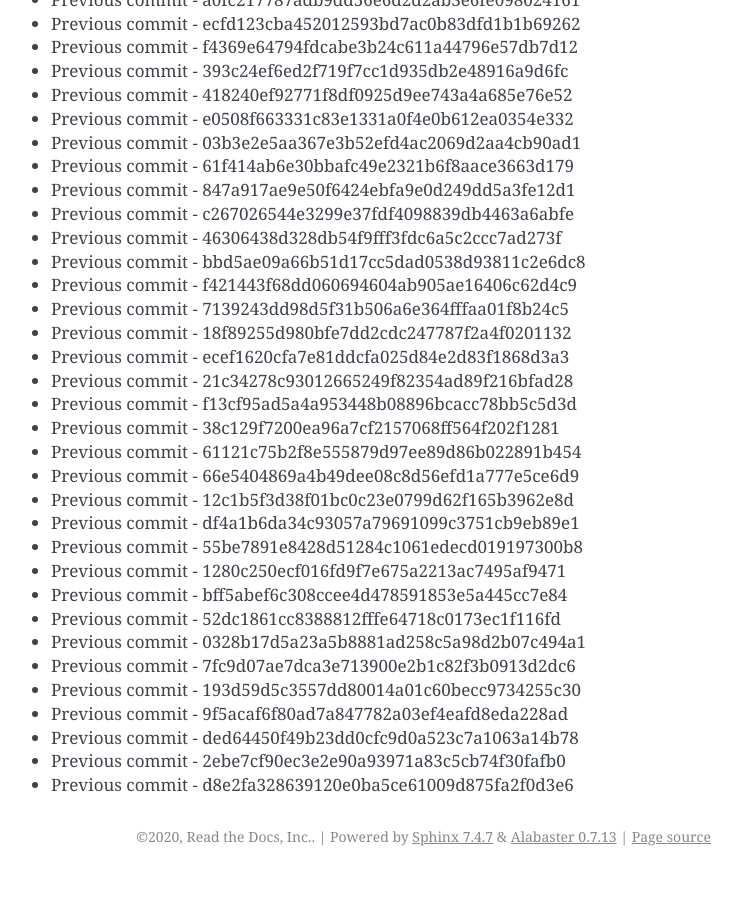
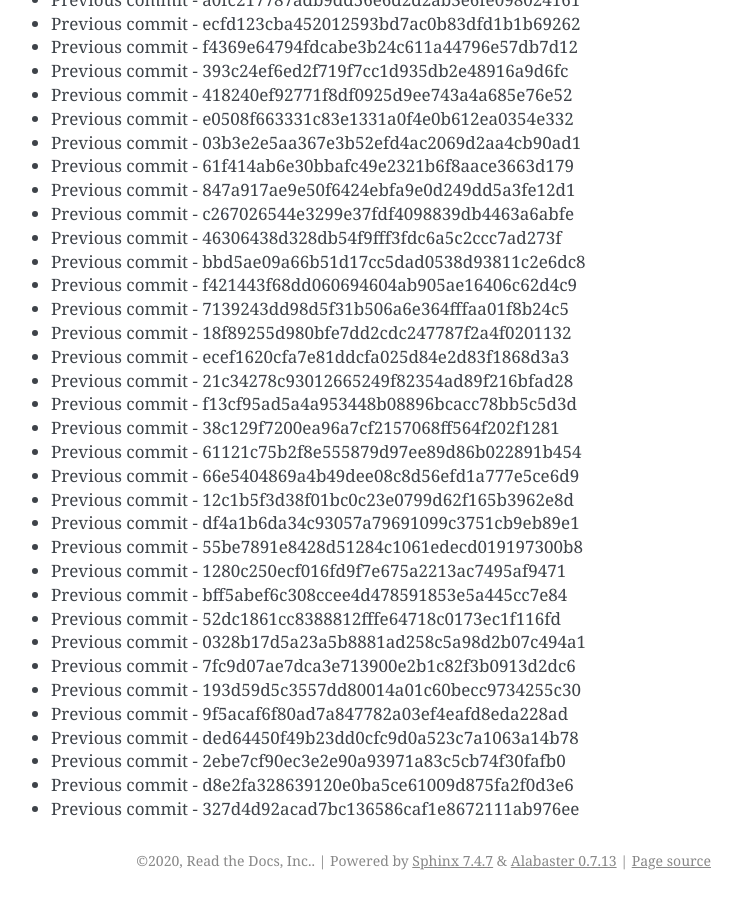
Before and after one commit to readthedocs/rtd-git-stresstest, a Sphinx documentation site: the page built from docs/updates.rst, in a window 1280 px wide and 900 px high, scrolled down 57792 px. Shown: the whole window, without its empty margins (399-1141 px from the left). Built offline with Sphinx 7.4.7, drawn with Linux system fonts in a browser that asks for light colours; before the commit the page ends 58668 px from its top, so only the background shows below that.

Commit message:
Generating commit from previous: 327d4d92acad7bc136586caf1e8672111ab976ee

```diff
--- a/docs/updates.rst
+++ b/docs/updates.rst
@@ -2460,3 +2460,4 @@ It can be tested for any performance characteristics.
 * Previous commit - ded64450f49b23dd0cfc9d0a523c7a1063a14b78
 * Previous commit - 2ebe7cf90ec3e2e90a93971a83c5cb74f30fafb0
 * Previous commit - d8e2fa328639120e0ba5ce61009d875fa2f0d3e6
+* Previous commit - 327d4d92acad7bc136586caf1e8672111ab976ee
```
